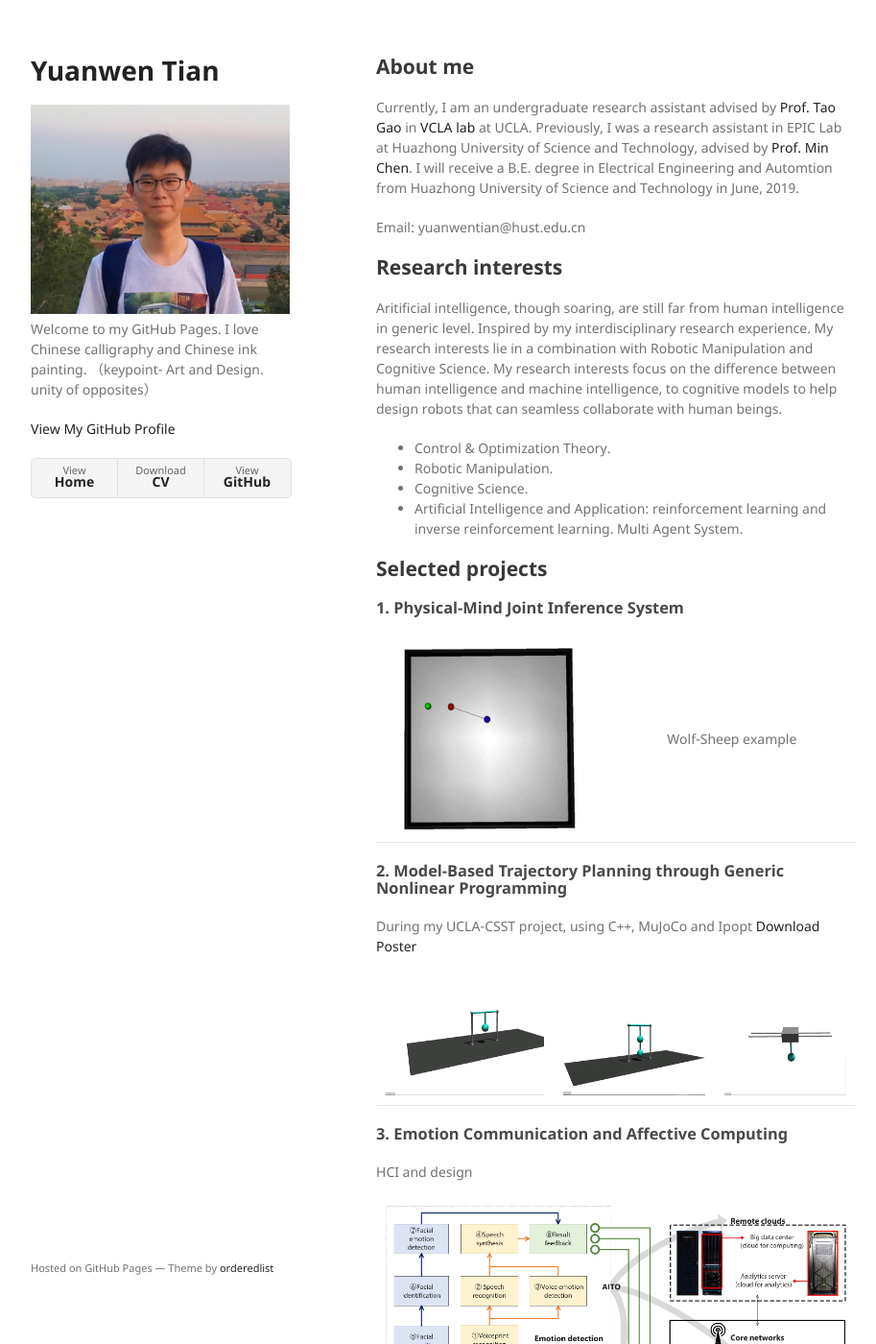
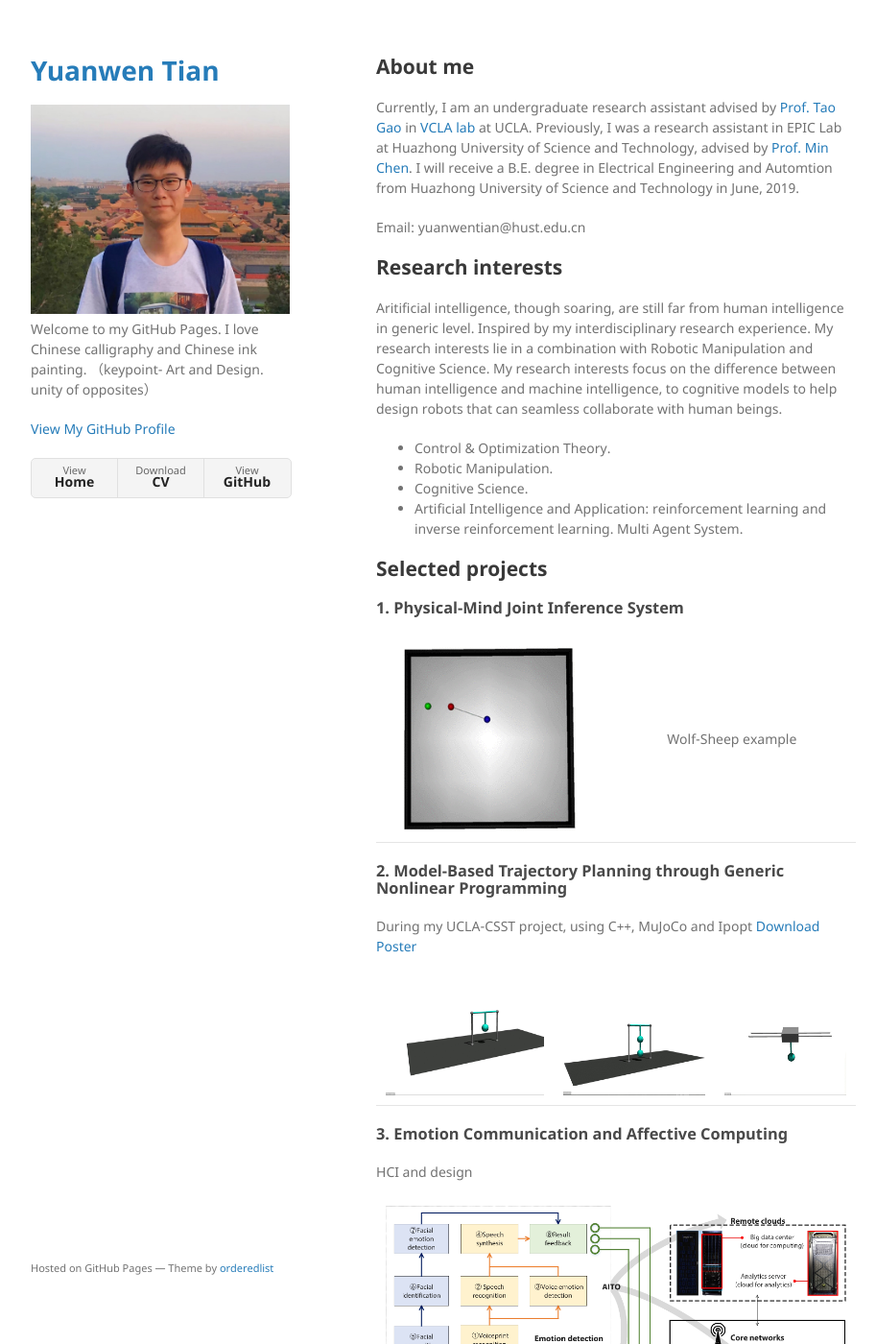
Before and after one commit to yuanwentian/yuanwentian.github.io, a Jekyll site: the page built from index.md, in a window 1280 px wide and 1400 px high. Shown: the whole window at 96% size, without its empty margins (178-1091 px from the left). Built offline with Jekyll 4.4.1, drawn with Linux system fonts in a browser that asks for light colours; our own code applies the rules of GitHub Pages for plain Markdown files.

Commit message:
change link

```diff
--- a/_layouts/default.html
+++ b/_layouts/default.html
@@ -14,7 +14,7 @@
   <body>
     <div class="wrapper">
       <header>
-        <h1><a href="{{ "/" | absolute_url }}">{{ site.title | default: site.github.repository_name }}</a></h1>
+        <h1><a>{{ site.title | default: site.github.repository_name }}</a></h1>
 
         {% if site.logo %}
           <img src="{{site.logo | relative_url}}" alt="Logo" />
--- a/_sass/jekyll-theme-minimal.scss
+++ b/_sass/jekyll-theme-minimal.scss
@@ -35,7 +35,7 @@ h3, h4, h5, h6 {
 }
 
 a {
-  color:#222;
+  color:#267CB9;
   text-decoration:none;
 }
 
```
